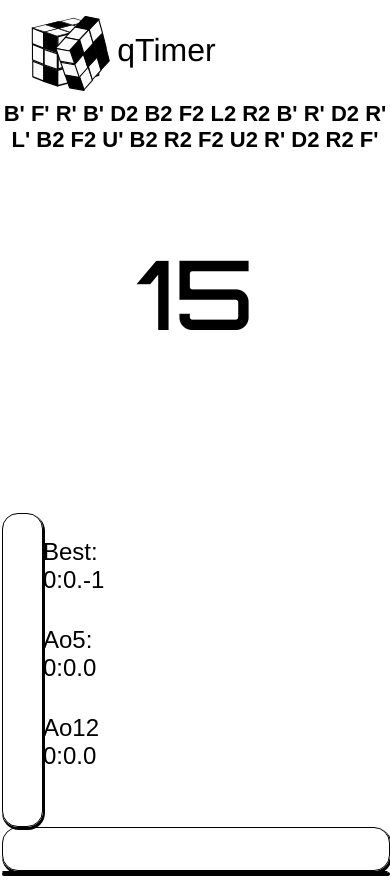
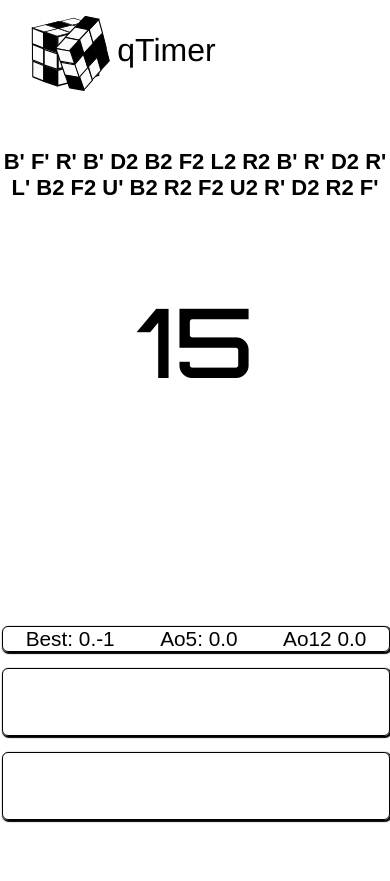
Before and after one commit to ppitzulo/qTimer, a React (Create React App) app: page / in a window 390 px wide. After the commit the page ends 844 px from the top, so only its background shows below. Built offline with nearby package versions, Linux system fonts and the light colour scheme.

Commit message:
Clean up CSS and finish mobile layout

```diff
--- a/src/App.js
+++ b/src/App.js
@@ -1,7 +1,7 @@
 import './App.css';
 import React, { useState } from 'react';
 import { Navbar, Timer, Stats} from './Components';
-// import Navbar from './Components/navbar/Navbar'
+
 function App() {
   const [isActive, setIsActive] = useState(false);
 
--- a/src/Components/Scrambler/Scrambler.css
+++ b/src/Components/Scrambler/Scrambler.css
@@ -4,3 +4,8 @@
     font-weight: bold;
     text-align: center;
 }
+@media (max-width: 480px) {
+    .Scramble {
+        margin-top: 3rem;
+    }
+}
--- a/src/Components/Stats/Stats.css
+++ b/src/Components/Stats/Stats.css
@@ -1,4 +1,4 @@
-.Stats {
+.statsContainer {
     display: flex;
     justify-content: space-between;
     height: 20%;
@@ -6,53 +6,43 @@
     margin-right: auto;
     width: 99%;
     margin-bottom: .5rem;
+    font-family:Arial, Helvetica, sans-serif;
 
 }
 
-ul {
-    list-style-type: none;
-    font-size: 1.5rem;
-    font-family:Arial, Helvetica, sans-serif;
-    /* padding-left: 0; */
-    /* text-align: center; */
-    /* padding-top: 1.5rem; */
+.bRadius {
+    border: 1px solid black;
+    box-shadow: 1px 1px 1px 1px black;
+    border-radius: 6px;
 }
 
-li {
-    margin-bottom: 2rem;
-    margin-right:20;
-
-}
-
-.StatsContainer {
-    border-radius: 1rem;
-    box-shadow: 1px 2px 0px 1px black;
-    border: 1px solid black;
+.Statistics {
     width: 10%;
     display: flex;
     flex-direction: column;
-    justify-content: center;
-
+    justify-content: space-around;
+    font-size: 1.3rem;
+    align-items: center;
 }
 
 .Graph {
-    width: 50%;
-    border-radius: 1rem;
-    box-shadow: 1px 2px 0px 1px black;
-    border: 1px solid black;
+    width: 55%;
+    /* padding-left: 5rem; */
 }
 
-.History {
+.timesContainer {
+    font-family: Arial, Helvetica, sans-serif;
+    width: 15%;
+}
+
+.Times {
     overflow-y: scroll;
-    font-family: Arial, Helvetica, sans-serif;
     font-size: 1.25rem;
-    border-radius: 1rem;
-    box-shadow: 1px 2px 0px 1px black;
-    border: 1px solid black;
+    height: 100%;
 }
 
 #id {
-    padding-right: 8rem;
+    padding-right: 6rem;
     padding-left: 1rem;
     margin-bottom: 4rem;
 }
@@ -63,21 +53,29 @@ li {
 }
 
 @media (max-width: 480px) {
-    .Stats {
-        padding-top: 10rem;
+    .statsContainer {
+        margin-top: 55%;
         flex-direction: column;
-        height: 90%;
-        justify-content: space-between;
-        padding-bottom: .5rem;
+        height: 60%;
+        justify-content: flex-end;
+        /* margin-bottom: 1rem; */
+    }
+
+    .Statistics {
+        width: 100%;
+        flex-direction: row;
+        margin-bottom: 1rem;
     }
 
     .Graph {
         width: 100%;
-        height: 20%;
+        height: 30%;
+        margin-bottom: 1rem;
     }
 
-    .History {
+    .timesContainer {
         height: 30%;
-        margin-bottom: 0;
+        margin-bottom: 1rem;
+        width: 100%;
     }
 }
--- a/src/Components/Stats/Stats.jsx
+++ b/src/Components/Stats/Stats.jsx
@@ -18,14 +18,18 @@ const Stats = ({isActive}) => {
     }, [isActive]);
 
     function formatTime(s) {
-        // let formattedTime = "";
-        var ms = s % 100;
+        let time = "";
+
+        let ms = s % 100;
         s = (s - ms) / 100;
-        var secs = s % 60;
+        let secs = s % 60;
         s = (s - secs) / 60;
-        var mins = s % 60;
+        let mins = s % 60;
 
-        return mins + ':' + secs + '.' + ms;
+        if (mins > 0) { time += mins + ':'; }
+        // if (secs > 0) { time += secs + '.'; }
+
+        return time + secs + '.' + ms;
     }
 
     function computeAverage(pastSolves, numOfSolves) {
@@ -58,21 +62,19 @@ const Stats = ({isActive}) => {
     }
 
     return (
-        <div class="Stats">
-            <div class="StatsContainer">
-                <ul>
-                    <li>
+        <div class="statsContainer">
+            <div class="Statistics bRadius">
+                <span>
                     Best: {formatTime(getBestTime(pastSolves))}
-                    </li>
-                    <li>
+                </span>
+                <span>
                     Ao5: {formatTime(computeAverage(pastSolves, 5))}
-                    </li>
-                    <li>
+                </span>
+                <span>
                     Ao12 {formatTime(computeAverage(pastSolves, 12))}
-                    </li>
-                </ul>
+                </span>
             </div>
-            <div class="Graph">
+            <div class="Graph bRadius">
                 <ResponsiveContainer width="100%">
                     <AreaChart  data={pastSolves} options={{maintainAspectRatio: false}}>
                         <XAxis dataKey="id"/>
@@ -82,20 +84,17 @@ const Stats = ({isActive}) => {
                     </AreaChart>
                 </ResponsiveContainer>
             </div>
-            {                    console.log("ran history")}
-            {            console.log( pastSolves)}
-            <div class="History">
+            <div class="timesContainer bRadius">
+                <div class="Times">
                     {
                         pastSolves.slice(0).reverse().map((solve) => (
                             <div>
-                        {/* {console.log(solve)} */}
-
                                 <span id="id">{solve.id}.</span>
                                 <span id="solve">{formatTime(solve.time)}</span>
                             </div>
                         ))
                     }
-
+                </div>
             </div>
         </div>
     )
```
Lines whose indentation alone changed are shown as unchanged.
